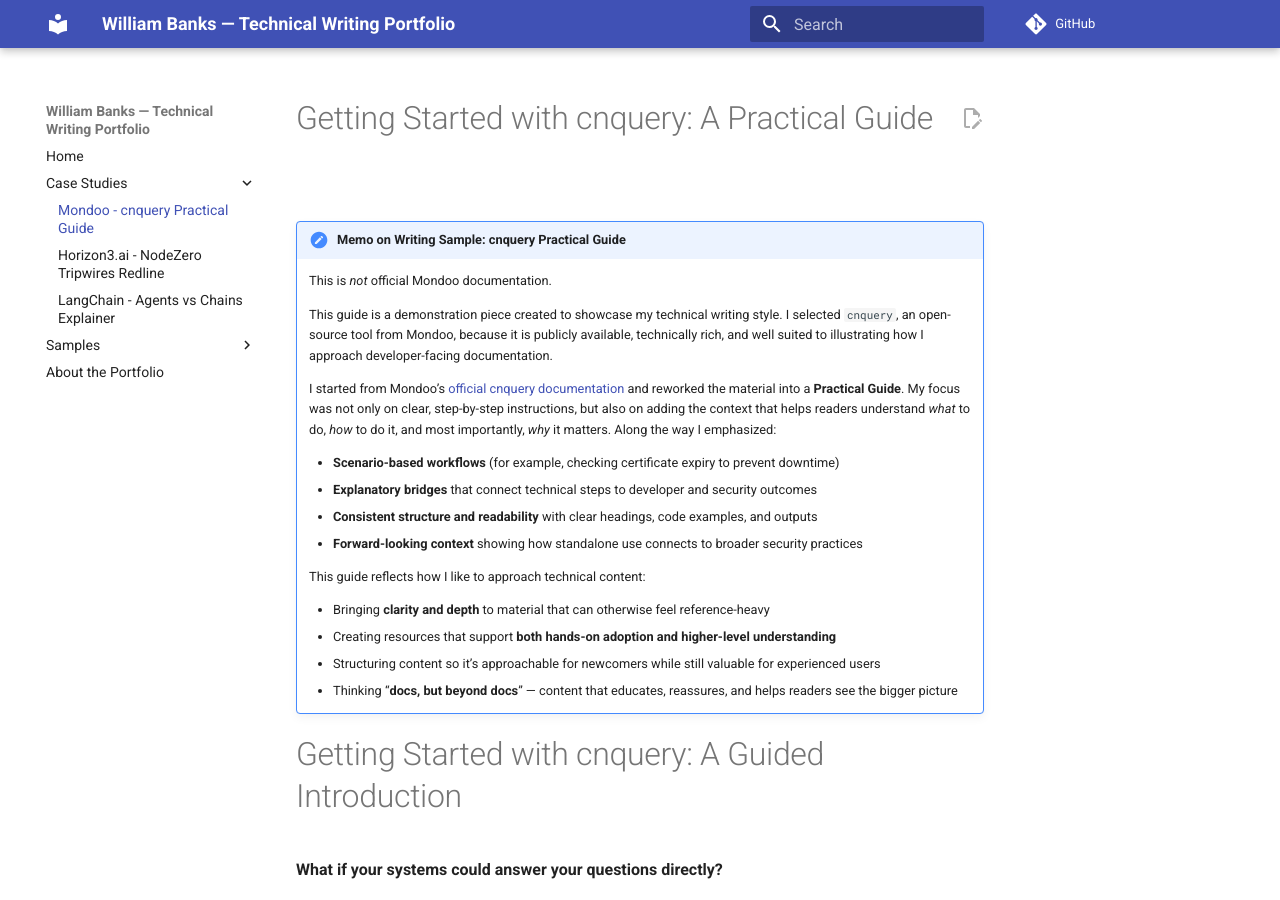
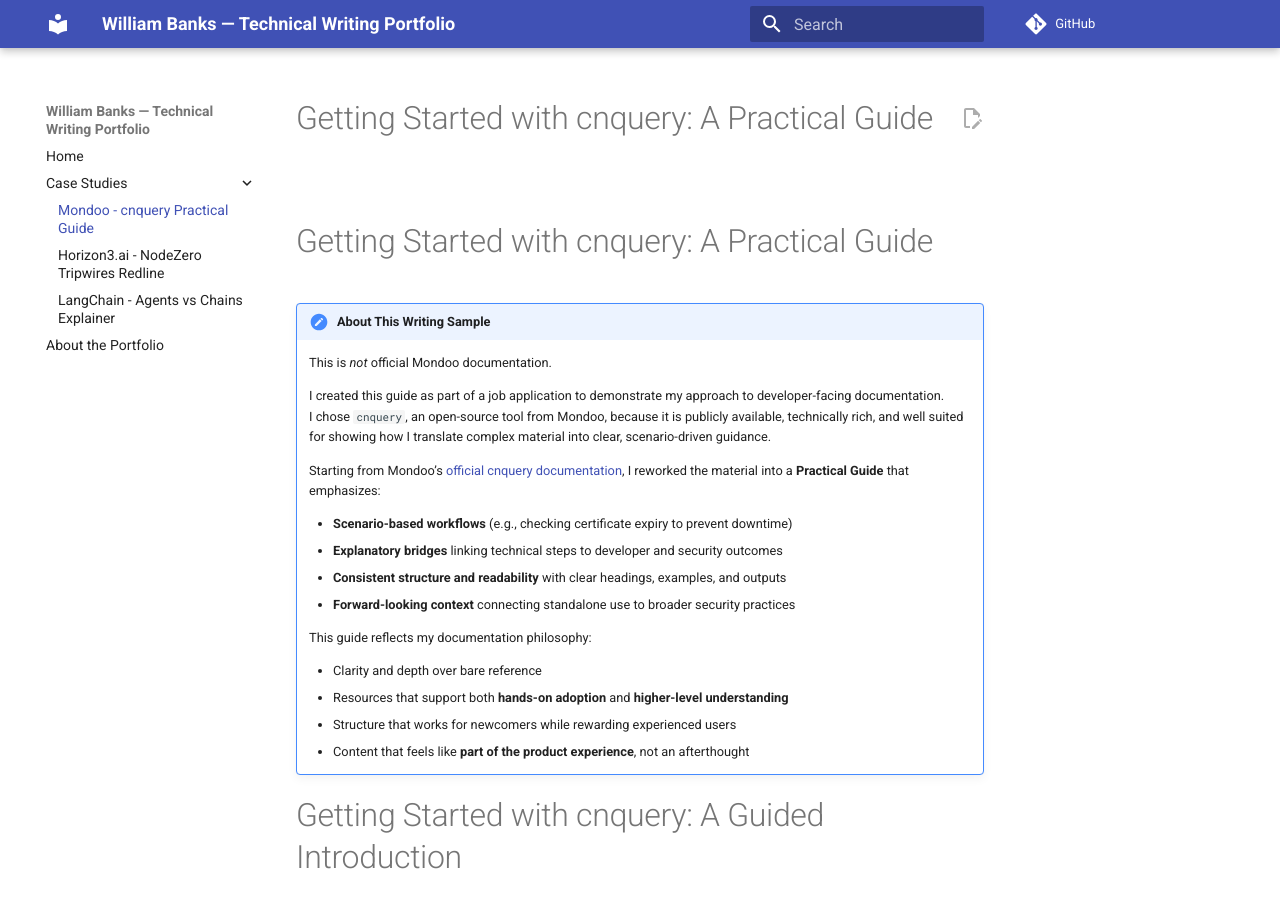
Before and after one commit to bankswe-portfolio/tech-writing-portfolio, an MkDocs documentation site: the page built from docs/case-studies/cnquery-practical-guide_mkdocs.md, in a window 1280 px wide and 900 px high. Built offline with MkDocs 1.6.1 and Material for MkDocs 9.7.7, drawn with Linux system fonts in a browser that asks for light colours; comment, search, counter and statistics services are not loaded.

Commit message:
updated landing page and case-study intros with consistant language introducing each.

```diff
--- a/docs/case-studies/cnquery-practical-guide_mkdocs.md
+++ b/docs/case-studies/cnquery-practical-guide_mkdocs.md
@@ -1,26 +1,28 @@
 
 # Getting Started with cnquery: A Practical Guide
 
-!!! note "Memo on Writing Sample: cnquery Practical Guide"
+# Getting Started with cnquery: A Practical Guide
+
+!!! note "About This Writing Sample"
     This is *not* official Mondoo documentation.
 
-    This guide is a demonstration piece created to showcase my technical writing style.
-    I selected `cnquery`, an open-source tool from Mondoo, because it is publicly available, technically rich, and well suited to illustrating how I approach developer-facing documentation.
+    I created this guide as part of a job application to demonstrate my approach to developer-facing documentation.
+    I chose `cnquery`, an open-source tool from Mondoo, because it is publicly available, technically rich, and well suited for showing how I translate complex material into clear, scenario-driven guidance.
 
-    I started from Mondoo’s [official cnquery documentation](https://mondoo.com/docs/cnquery/) and reworked the material into a **Practical Guide**.
-    My focus was not only on clear, step-by-step instructions, but also on adding the context that helps readers understand _what_ to do, _how_ to do it, and most importantly, _why_ it matters. Along the way I emphasized:
+    Starting from Mondoo’s [official cnquery documentation](https://mondoo.com/docs/cnquery/), I reworked the material into a **Practical Guide** that emphasizes:
 
-    - **Scenario-based workflows** (for example, checking certificate expiry to prevent downtime)
-    - **Explanatory bridges** that connect technical steps to developer and security outcomes
-    - **Consistent structure and readability** with clear headings, code examples, and outputs
-    - **Forward-looking context** showing how standalone use connects to broader security practices
+    - **Scenario-based workflows** (e.g., checking certificate expiry to prevent downtime)
+    - **Explanatory bridges** linking technical steps to developer and security outcomes
+    - **Consistent structure and readability** with clear headings, examples, and outputs
+    - **Forward-looking context** connecting standalone use to broader security practices
 
-    This guide reflects how I like to approach technical content:
+    This guide reflects my documentation philosophy:
 
-    - Bringing **clarity and depth** to material that can otherwise feel reference-heavy
-    - Creating resources that support **both hands-on adoption and higher-level understanding**
-    - Structuring content so it’s approachable for newcomers while still valuable for experienced users
-    - Thinking “**docs, but beyond docs**” — content that educates, reassures, and helps readers see the bigger picture
+    - Clarity and depth over bare reference
+    - Resources that support both **hands-on adoption** and **higher-level understanding**
+    - Structure that works for newcomers while rewarding experienced users
+    - Content that feels like **part of the product experience**, not an afterthought
+
 
 # Getting Started with cnquery: A Guided Introduction
 
--- a/mkdocs.yml
+++ b/mkdocs.yml
@@ -31,9 +31,5 @@
     - Mondoo - cnquery Practical Guide: case-studies/cnquery-practical-guide_mkdocs.md
     - Horizon3.ai - NodeZero Tripwires Redline: case-studies/horizon3ai-tripwires-redline.md
     - LangChain - Agents vs Chains Explainer: case-studies/longchain-chains-vs-agents.md
-  - Samples:
-    - How-to: samples/how-to-deploy-flask-on-docker.md
-    - Concept: samples/understanding-rbac.md
-    - Reference: samples/cli-reference-sample.md
 
   - About the Portfolio: about/about.md
```
Also changed, not shown: docs/case-studies/horizon3ai-tripwires-redline.md (+11 -13 lines), docs/case-studies/longchain-chains-vs-agents.md (+6 -5 lines), docs/index.md (+9 -6 lines).
